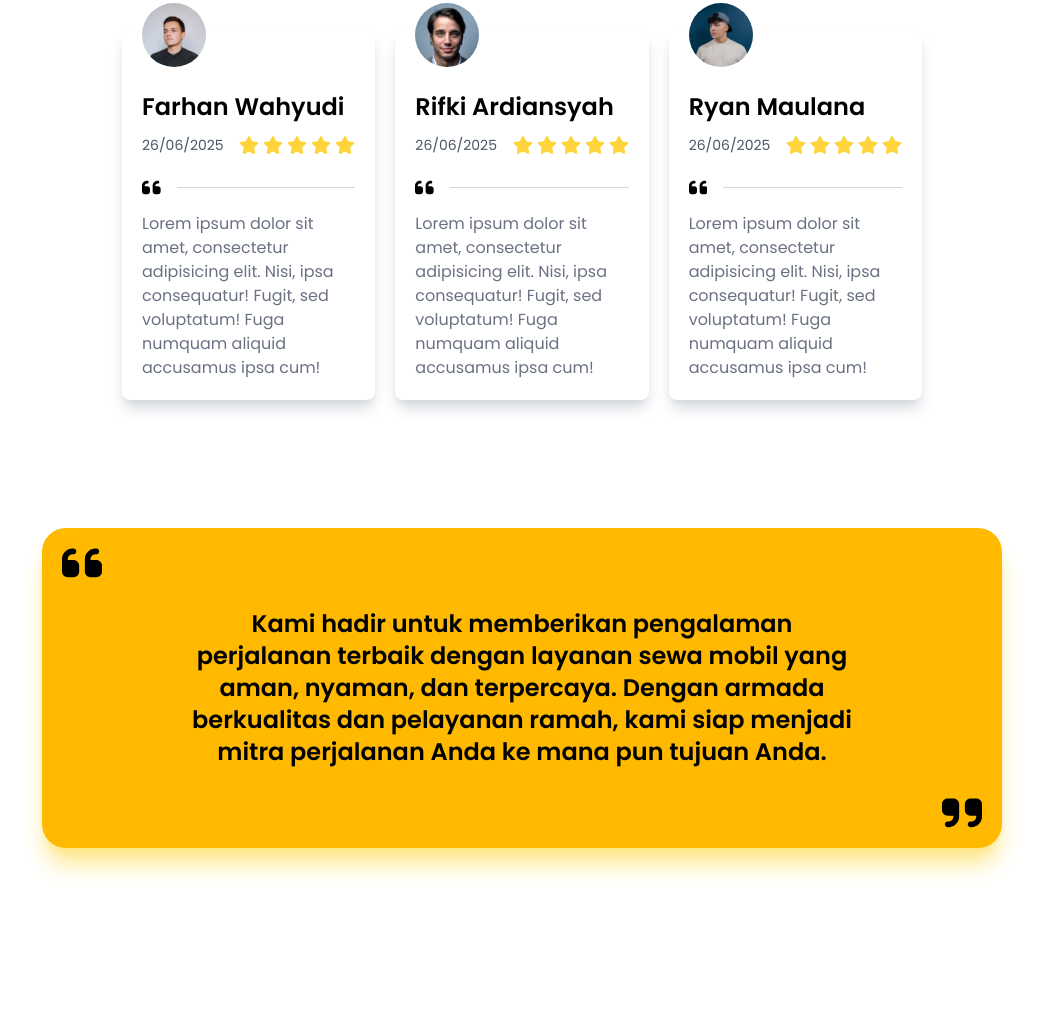
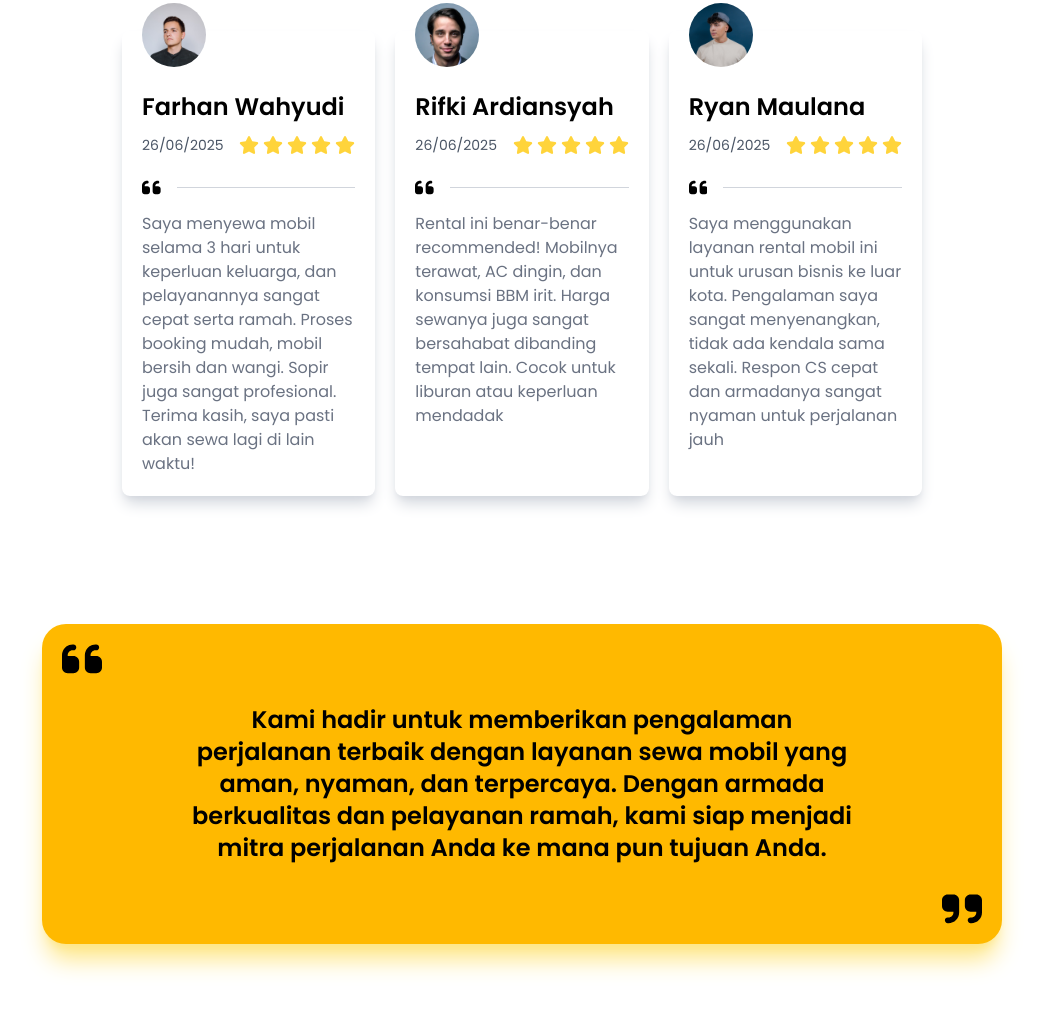
Before and after one commit to FarhanWahyudi/procar, a website: page index.html in a window 1280 px wide. Shown: the part 3668-4680 px from the top of the page, without its empty margins (118-1161 px from the left). Drawn offline with Linux system fonts and the light colour scheme.

Commit message:
Modif Review Section

```diff
--- a/index.html
+++ b/index.html
@@ -30,9 +30,9 @@
                 <li><a href="#reviews" class="nav-link nav-link-mobile">Reviews</a></li>
                 <li><a href="#contact" class="nav-link nav-link-mobile">Contact</a></li>
             </ul>
-            <div id="menu" class="flex justify-center items-center text-blue w-8 h-8 rounded-md bg-amber-400 text-white z-10 md:w-10 md:h-10 lg:hidden">
-                <svg id="burger" class="" stroke="currentColor" fill="currentColor" stroke-width="0" viewBox="0 0 20 20" aria-hidden="true" height="1.3em" width="1.3em" xmlns="http://www.w3.org/2000/svg"><path fill-rule="evenodd" d="M3 5a1 1 0 011-1h12a1 1 0 110 2H4a1 1 0 01-1-1zM3 10a1 1 0 011-1h12a1 1 0 110 2H4a1 1 0 01-1-1zM3 15a1 1 0 011-1h12a1 1 0 110 2H4a1 1 0 01-1-1z" clip-rule="evenodd"></path></svg>
-                <svg id="close" class="hidden font-bold w-4 h-4" stroke="currentColor" viewBox="0 0 24 24" focusable="false" aria-hidden="true">
+            <div id="menu" class="flex justify-center items-center text-blue w-8 h-8 rounded-md z-10 md:w-10 md:h-10 lg:hidden">
+                <svg id="burger" class="text-amber-400" stroke="currentColor" fill="currentColor" stroke-width="0" viewBox="0 0 20 20" aria-hidden="true" height="1.3em" width="1.3em" xmlns="http://www.w3.org/2000/svg"><path fill-rule="evenodd" d="M3 5a1 1 0 011-1h12a1 1 0 110 2H4a1 1 0 01-1-1zM3 10a1 1 0 011-1h12a1 1 0 110 2H4a1 1 0 01-1-1zM3 15a1 1 0 011-1h12a1 1 0 110 2H4a1 1 0 01-1-1z" clip-rule="evenodd"></path></svg>
+                <svg id="close" class="hidden font-bold w-4 h-4 text-white" stroke="currentColor" viewBox="0 0 24 24" focusable="false" aria-hidden="true">
                 <path fill="currentColor" d="M.439,21.44a1.5,1.5,0,0,0,2.122,2.121L11.823,14.3a.25.25,0,0,1,.354,0l9.262,9.263a1.5,1.5,0,1,0,2.122-2.121L14.3,12.177a.25.25,0,0,1,0-.354l9.263-9.262A1.5,1.5,0,0,0,21.439.44L12.177,9.7a.25.25,0,0,1-.354,0L2.561.44A1.5,1.5,0,0,0,.439,2.561L9.7,11.823a.25.25,0,0,1,0,.354Z"></path>
                 </svg>
             </div>
@@ -226,7 +226,9 @@
                     <hr>
                     <hr class="border-t border-gray-300 w-[90%] my-3" />
                 </div>
-                <p class="text-gray-500 text-sm lg:text-base">Lorem ipsum dolor sit amet, consectetur adipisicing elit. Nisi, ipsa consequatur! Fugit, sed voluptatum! Fuga numquam aliquid accusamus ipsa cum!</p>
+                <p class="text-gray-500 text-sm lg:text-base">
+                    Saya menyewa mobil selama 3 hari untuk keperluan keluarga, dan pelayanannya sangat cepat serta ramah. Proses booking mudah, mobil bersih dan wangi. Sopir juga sangat profesional. Terima kasih, saya pasti akan sewa lagi di lain waktu!
+                </p>
             </div>
             <div class="relative shadow-lg shadow-gray-300 rounded-lg p-5">
                 <img src="./assets/customers/customer2.jpg" alt="customer" class="absolute -top-7 w-16 h-16 rounded-full">
@@ -246,7 +248,9 @@
                     <hr>
                     <hr class="border-t border-gray-300 w-[90%] my-3" />
                 </div>
-                <p class="text-gray-500 text-sm lg:text-base">Lorem ipsum dolor sit amet, consectetur adipisicing elit. Nisi, ipsa consequatur! Fugit, sed voluptatum! Fuga numquam aliquid accusamus ipsa cum!</p>
+                <p class="text-gray-500 text-sm lg:text-base">
+                    Rental ini benar-benar recommended! Mobilnya terawat, AC dingin, dan konsumsi BBM irit. Harga sewanya juga sangat bersahabat dibanding tempat lain. Cocok untuk liburan atau keperluan mendadak
+                </p>
             </div>
             <div class="relative shadow-lg shadow-gray-300 rounded-lg p-5">
                 <img src="./assets/customers/customer3.jpg" alt="customer" class="absolute -top-7 w-16 h-16 rounded-full">
@@ -266,7 +270,9 @@
                     <hr>
                     <hr class="border-t border-gray-300 w-[90%] my-3" />
                 </div>
-                <p class="text-gray-500 text-sm lg:text-base">Lorem ipsum dolor sit amet, consectetur adipisicing elit. Nisi, ipsa consequatur! Fugit, sed voluptatum! Fuga numquam aliquid accusamus ipsa cum!</p>
+                <p class="text-gray-500 text-sm lg:text-base">
+                    Saya menggunakan layanan rental mobil ini untuk urusan bisnis ke luar kota. Pengalaman saya sangat menyenangkan, tidak ada kendala sama sekali. Respon CS cepat dan armadanya sangat nyaman untuk perjalanan jauh
+                </p>
             </div>
         </div>
         <div class="relative bg-amber-400 py-20 px-5 sm:px-10 lg:px-20 xl:px-36 2xl:px-72 rounded-3xl mt-32 shadow-xl shadow-amber-200">
```
Also changed, not shown: src/output.css.
